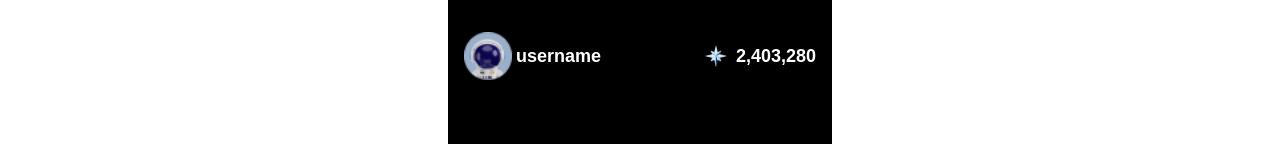
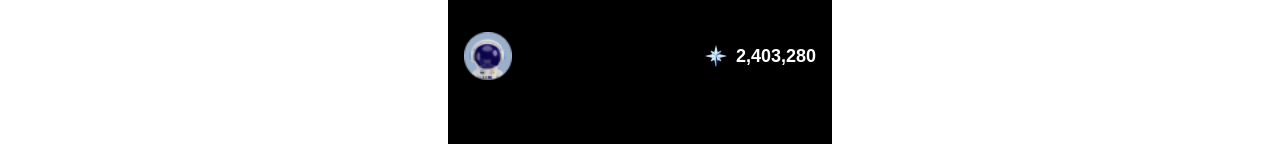
Before and after one commit to Star-rist/front-end, a React (Vite) app: page /wallet in a window 1280 px wide. Shown: the top 144 px of the page. Built offline with nearby package versions, Linux system fonts and the light colour scheme.

Commit message:
few fixes

```diff
--- a/src/App.jsx
+++ b/src/App.jsx
@@ -14,7 +14,7 @@ import Upgrade from "./screens/Upgrade.jsx";
 import Wallet from "./screens/Wallet.jsx";
 import Tasks from "./screens/Tasks.jsx";
 import BottomNavigation from "./components/BottomNavigation.jsx";
-
+import { TelegramProvider } from "./context/TelegramContext.jsx";
 
 // Message Component for Non-Mobile Devices
 const NonMobileMessage = () => (
@@ -51,6 +51,7 @@ const App = () => {
     return !excludeRoutes.includes(location.pathname) && <BottomNavigation />;
   };
   return (
+    <TelegramProvider>
       <Router>
         <div className="xl:w-[30%] lg:w-[50%] md:w-[70%] w-full max-h-screen min-h-screen overflow-hidden bg-gradient-to-t from-[#0b0c0e] to-[#010507] flex flex-col justify-between my-0 mx-auto px-0 ">
           <Routes>
@@ -64,7 +65,8 @@ const App = () => {
           <ExcludeBottomNavigation />
         </div>
       </Router>
+    </TelegramProvider>
   );
-}
+};
 
 export default App;
--- /dev/null
+++ b/src/context/TelegramContext.jsx
@@ -0,0 +1,23 @@
+import { createContext, useState, useEffect } from "react";
+
+export const TelegramContext = createContext();
+
+export const TelegramProvider = ({ children }) => {
+  const [username, setUsername] = useState(localStorage.getItem("username") || "");
+  const [telegramId, setTelegramId] = useState(localStorage.getItem("telegramId") || "");
+
+  useEffect(() => {
+    // Update state when localStorage changes
+    const storedUsername = localStorage.getItem("username");
+    const storedTelegramId = localStorage.getItem("telegramId");
+
+    if (storedUsername) setUsername(storedUsername);
+    if (storedTelegramId) setTelegramId(storedTelegramId);
+  }, []);
+
+  return (
+    <TelegramContext.Provider value={{ username, telegramId }}>
+      {children}
+    </TelegramContext.Provider>
+  );
+};
--- a/src/screens/Friends.jsx
+++ b/src/screens/Friends.jsx
@@ -1,9 +1,10 @@
-import React from "react";
+import React, { useState, useEffect, useContext } from "react";
 import profileIcon from "../assets/Home/Profile Icon.png";
 import star from "../assets/Home/Star.png";
 import homepageImage from "../assets/Splash/Frame 3.png";
 import animatedGif from "../assets/Splash/Star Effect.gif";
 import linkButton from "../assets/Friends/Component/Attachment, Link.png";
+import { TelegramContext } from "../context/TelegramContext";
 
 const referralRewards = [
   { invites: "3", reward: "100" },
@@ -14,6 +15,8 @@ const referralRewards = [
 ];
 
 const Friends = () => {
+  const { username, telegramId } = useContext(TelegramContext);
+
   return (
     <div
       className="container min-h-screen w-full bg-black flex flex-col items-center p-6 relative"
@@ -32,7 +35,7 @@ const Friends = () => {
             className="w-12 h-12 object-cover"
           />
           <div className="flex flex-col">
-            <p className="text-lg font-bold">username</p>
+            <p className="text-lg font-bold">{username}</p>
           </div>
         </div>
         <div className="flex items-center gap-2">
--- a/src/screens/Tasks.jsx
+++ b/src/screens/Tasks.jsx
@@ -1,8 +1,9 @@
-import React, { useState } from "react";
+import React, { useState, useEffect, useContext } from "react";
 import homepageImage from "../assets/Splash/Frame 3.png";
 import animatedGif from "../assets/Splash/Star Effect.gif";
 import star from "../assets/Home/Star.png";
 import profileIcon from "../assets/Home/Profile Icon.png";
+import { TelegramContext } from "../context/TelegramContext";
 
 const TaskBox = ({ iconLeft, points, text, secondText, imgAlt }) => (
   <div className="flex items-center justify-between p-4 border-2 border-[#88D2EE] rounded-xs w-95 max-w-md mx-auto bg-[#121315] mb-4">
@@ -45,6 +46,8 @@ const TaskBox = ({ iconLeft, points, text, secondText, imgAlt }) => (
 );
 
 function Tasks() {
+  const { username, telegramId } = useContext(TelegramContext);
+
   const [activeTab, setActiveTab] = useState("Daily");
 
   return (
@@ -72,7 +75,7 @@ function Tasks() {
             alt="profile Icon"
             className="w-12 h-12 object-cover"
           />
-          <p className="text-white text-lg font-bold">username</p>
+          <p className="text-white text-lg font-bold">{username}</p>
         </div>
 
         {/* Second Text and Image at Top Right */}
--- a/src/screens/Upgrade.jsx
+++ b/src/screens/Upgrade.jsx
@@ -1,9 +1,10 @@
-import React, { useState } from "react";
+import React, { useState, useEffect, useContext } from "react";
 import homepageImage from "../assets/Splash/Frame 3.png";
 import animatedGif from "../assets/Splash/Star Effect.gif";
 import star from "../assets/Home/Star.png";
 import updateStar from "../assets/Update/Component/updateStar.png";
 import profileIcon from "../assets/Home/Profile Icon.png";
+import { TelegramContext } from "../context/TelegramContext";
 
 // Import booster icons for each level
 import upgradeLv0 from "../assets/Update/Component/0.png";
@@ -90,7 +91,7 @@ const CurrentBooster = ({ username, points, boosterLevel }) => {
             alt="profile Icon"
             className="w-12 h-12 object-cover"
           />
-          <p className="text-white text-lg font-bold">username</p>
+          <p className="text-white text-lg font-bold">{username}</p>
         </div>
 
         {/* Second Text and Image at Top Right */}
@@ -125,6 +126,8 @@ const CurrentBooster = ({ username, points, boosterLevel }) => {
 };
 
 function Upgrade() {
+  const { username, telegramId } = useContext(TelegramContext);
+
   const [upgrades] = useState([
     { level: 0, earnings: "10" },
     { level: 1, earnings: "20", cost: "500", isActive: false },
@@ -154,7 +157,7 @@ function Upgrade() {
       />
 
       {/* Current Booster Section */}
-      <CurrentBooster username="username" points={2403280} boosterLevel={5} />
+      <CurrentBooster username={username} points={2403280} boosterLevel={5} />
 
       {/* Upgrade List - Scrollable */}
       <div className="relative z-10 flex flex-col items-center space-y-4 mt-28 overflow-y-auto max-h-[77vh] w-full px-6">
--- a/src/screens/Wallet.jsx
+++ b/src/screens/Wallet.jsx
@@ -1,12 +1,14 @@
-import React, { useState, useEffect } from "react";
+import React, { useState, useEffect, useContext } from "react";
 import { useNavigate } from "react-router-dom"; // Import the useNavigate hook
 import homepageImage from "../assets/Splash/Frame 3.png";
 import star from "../assets/Home/Star.png";
 import profileIcon from "../assets/Home/Profile Icon.png";
 import walletIcon from "../assets/Wallet/Icon.png";
+import { TelegramContext } from "../context/TelegramContext";
 
-function Wallet() {
+const Wallet = () => {
   const [isOpen, setIsOpen] = useState(false);
+  const { username, telegramId } = useContext(TelegramContext);
 
   return (
     <div className="container min-h-screen w-full bg-black flex flex-col justify-end items-center relative">
@@ -24,7 +26,7 @@ function Wallet() {
             alt="profile Icon"
             className="w-12 h-12 object-cover"
           />
-          <p className="text-white text-lg font-bold">username</p>
+          <p className="text-white text-lg font-bold">{username}</p>
         </div>
 
         {/* Second Text and Image at Top Right */}
@@ -118,6 +120,6 @@ function Wallet() {
       )}
     </div>
   );
-}
+};
 
 export default Wallet;
```
Lines whose indentation alone changed are shown as unchanged.
